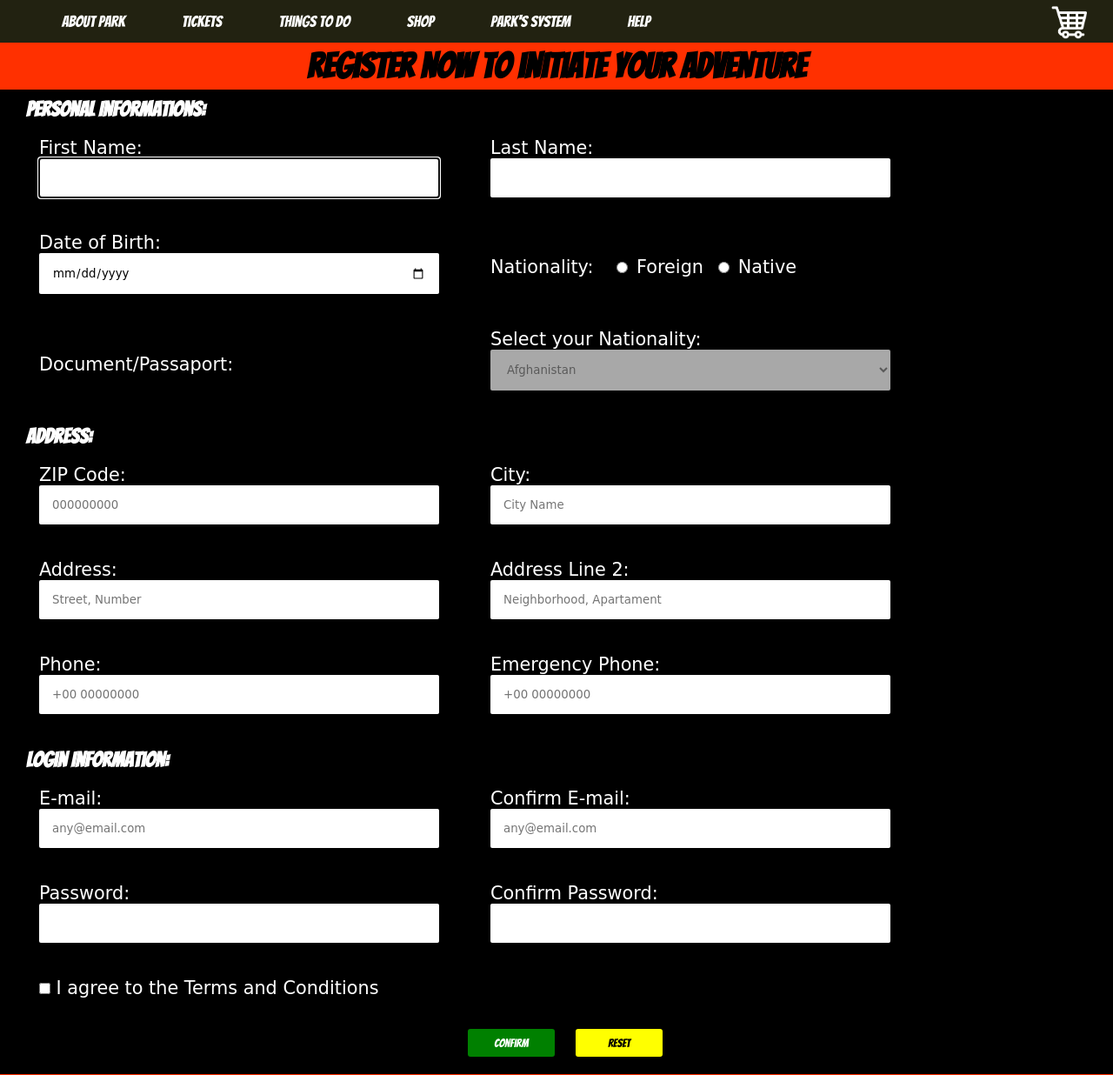
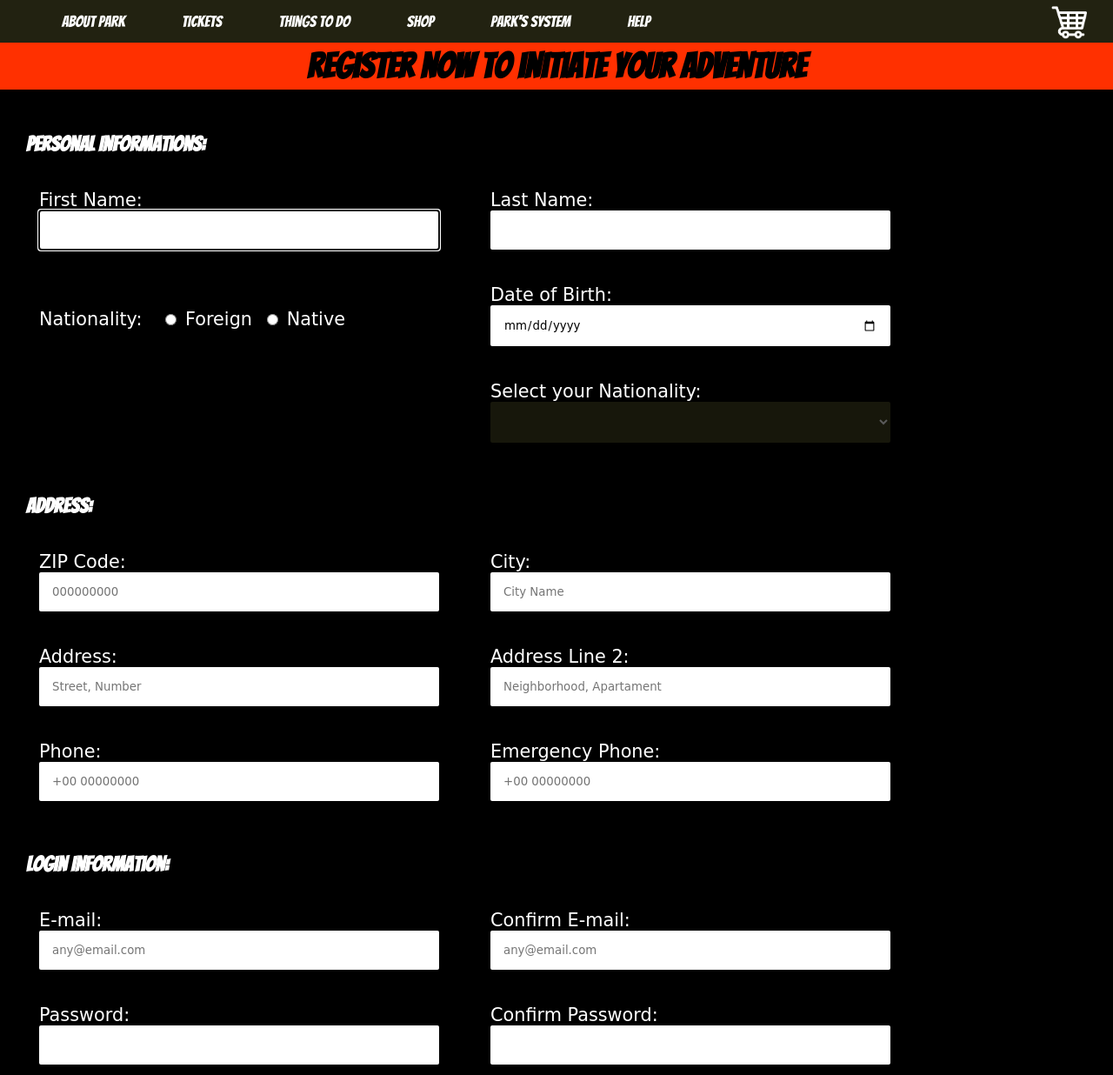
Before and after one commit to MaNegrao/Project-SGWorld, a PHP site: page /signup.html in a window 1280 px wide. Shown: the part 170-1406 px from the top of the page at 87% size. Run offline with PHP 8.4, Linux system fonts and the light colour scheme; some web fonts are replaced.

Commit message:
Ultimas Correções

```diff
--- a/css/signup.css
+++ b/css/signup.css
@@ -2,13 +2,14 @@
 	color: white;
 }
 
-#titulos h2{
+h2{
 	font-family: 'Bangers', cursive;
 	background-color: #ff3000;
 	text-align: center;
 	color: black;
 	padding: 6px;
 	overflow: hidden;
+	margin-bottom: 50px;
 }
 
 input:infocus{
@@ -23,6 +24,8 @@
 
 h4{
 	text-align: left;
+	margin-top: 30px;
+	margin-bottom: 30px;
 }
 
 .form-item{
@@ -46,6 +49,14 @@
 	width: 95%;
 }
 
+
+select:disabled{
+	background-color: #222211;
+}
+
+select:enabled{
+	background-color: white;
+}
 
 .form-item, input, select{
 	font-family: 'Allan', cursive;
--- a/js/cad.js
+++ b/js/cad.js
@@ -4,7 +4,7 @@
 	document.getElementById("cpf").value = "";
 	document.getElementById("passp").disabled = false;
 	document.getElementById("nacio").disabled = false;
-	document.getElementById("mensagem-doc").innerHTML = "Please, Write your Passaport and Select your place of birth.";
+	document.getElementById("label-doc").innerHTML = "Passaport:";
 };
 
 document.getElementById('nacN').onclick = function(){
@@ -12,7 +12,7 @@
 	document.getElementById("passp").value = "";
 	document.getElementById("passp").disabled = true;
 	document.getElementById("nacio").disabled = true;
-	document.getElementById("mensagem-doc").innerHTML = "Por favor, Digite o seu CPF.";
+	document.getElementById("label-doc").innerHTML = "CPF:";
 };
 
 function fMasc(objeto,mascara){
@@ -93,13 +93,24 @@
 	var ncpf = document.getElementById("cpf");
 	var npassp = document.getElementById("passp");
 	var erro_doc = document.getElementById("msg-doc");
-	if((ncpf.value == "" ) && (npassp.value="")){
+	if(((ncpf.value == "" ) && (npassp.disabled)) || ((ncpf.disabled) && (npassp.value == ""))){
 		erro_doc.innerHTML = "Please, enter your document number.";
 		erro_doc.style.display = 'block';
 		contErro+=1;
 	}
 	else{
 		erro_doc.style.display = "none";
+	}
+
+	//valida naciondalidade
+	var nacio = document.getElementById('nacio');
+	var erro_nacio = document.getElementById('msg-nacio');
+	if((nacio.value=" ") && (ncpf.disabled)){
+		erro_nacio.innerHTML = "Please, Select your place of birth."
+		erro_nacio.style.display = 'block';
+	}
+	else{
+		erro_nacio.style.display = "none";
 	}
 
 	//valida cep/zip
--- a/signup.html
+++ b/signup.html
@@ -42,9 +42,7 @@
 			</div>
 		</header>
 		<main class="cadastro">
-			<div id="titulos">
-				<h2>Register now to initiate your adventure</h2>
-			</div>
+			<h2>Register now to initiate your adventure</h2>
 			<form id="form-cadastro">
 				<h4>Personal Informations:</h4>
 				<div class="equals">
@@ -60,29 +58,29 @@
 					</div>
 				</div>
 				<div class="equals">
-					<div class="form-item">
-						<label for="nasc" class="label">Date of Birth:</label>
-						<input type="date" name="nasc" id="nasc">
-						<span class="msg-erro" id="msg-date"></span>
-					</div>
 					<div class="form-item" id="nation">
 						<label class="label">Nationality:</label>
 					    <label><input type="radio" name="nac" value="es" id="nacE">Foreign</label>
 					    <label><input type="radio" name="nac" value="na" id="nacN">Native</label>
 					    <span class="msg-erro" id="msg-nation"></span>
 					</div>
+					<div class="form-item">
+						<label for="nasc" class="label">Date of Birth:</label>
+						<input type="date" name="nasc" id="nasc">
+						<span class="msg-erro" id="msg-date"></span>
+					</div>
 				</div>
 				<div class="equals">
 					<div class="form-item" id="docs">
-						<label for="cpf" class="label">Document/Passaport:</label>
+						<label for="cpf" id="label-doc" class="label"></label>
 						<input type="text" name="cpf" id="cpf" onkeydown="javascript: fMasc( this, mCPF );" placeholder="00000000000" disabled>
 						<input type="text" name="passp" id="passp" size="20" placeholder="Passaport" disabled>
-						<br><span id="mensagem-doc"></span>
 						<span class="msg-erro" id="msg-doc"></span>
 					</div>
 					<div class="form-item">
 						<label for="nacio" class="label">Select your Nationality:</label>
 						<select name="nacio" id="nacio" disabled>
+							<option value=" " disabled selected></option>
 							<option value="Afghanistan">Afghanistan</option>
 							<option value="Albania">Albania</option>
 							<option value="Algeria">Algeria</option>
@@ -323,6 +321,7 @@
 							<option value="Zambia">Zambia</option>
 							<option value="Zimbabwe">Zimbabwe</option>
 						</select>
+						<span class="msg-erro" id="msg-nacio"></span>
 					</div>
 				</div>
 				<h4>Address:</h4>
```
